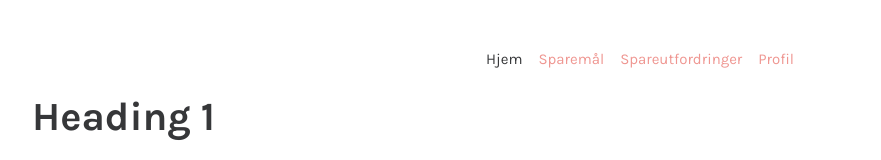
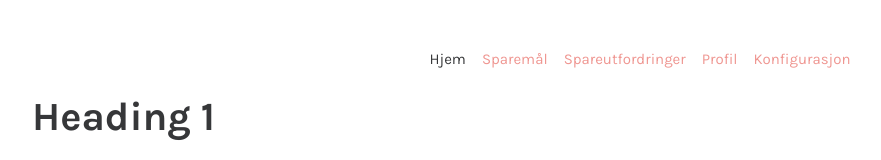
Before and after one commit to haruixu/SpareStiFrontend, a Vue app: page / in a window 1280 px wide. Shown: the top 160 px of the page, without its empty margins (0-881 px from the left). Built offline with nearby package versions, Linux system fonts and the light colour scheme.

Commit message:
feat: added routes for configuration

```diff
--- a/src/App.vue
+++ b/src/App.vue
@@ -8,6 +8,7 @@ import { RouterLink, RouterView } from 'vue-router'
         <RouterLink to="/sparemaal">Sparemål</RouterLink>
         <RouterLink to="/spareutfordringer">Spareutfordringer</RouterLink>
         <RouterLink to="/profil">Profil</RouterLink>
+        <RouterLink to="/konfigurasjon">Konfigurasjon</RouterLink>
     </nav>
 
     <main>
--- a/src/router/index.ts
+++ b/src/router/index.ts
@@ -34,6 +34,11 @@ const router = createRouter({
             path: '/:pathMatch(.*)*',
             name: 'not-found',
             component: () => import('../views/NotFoundView.vue')
+        },
+        {
+            path: '/konfigurasjon',
+            name: 'configurations',
+            component: () => import('../views/ConfigFamiliarWithSavings.vue')
         }
     ]
 })
```
